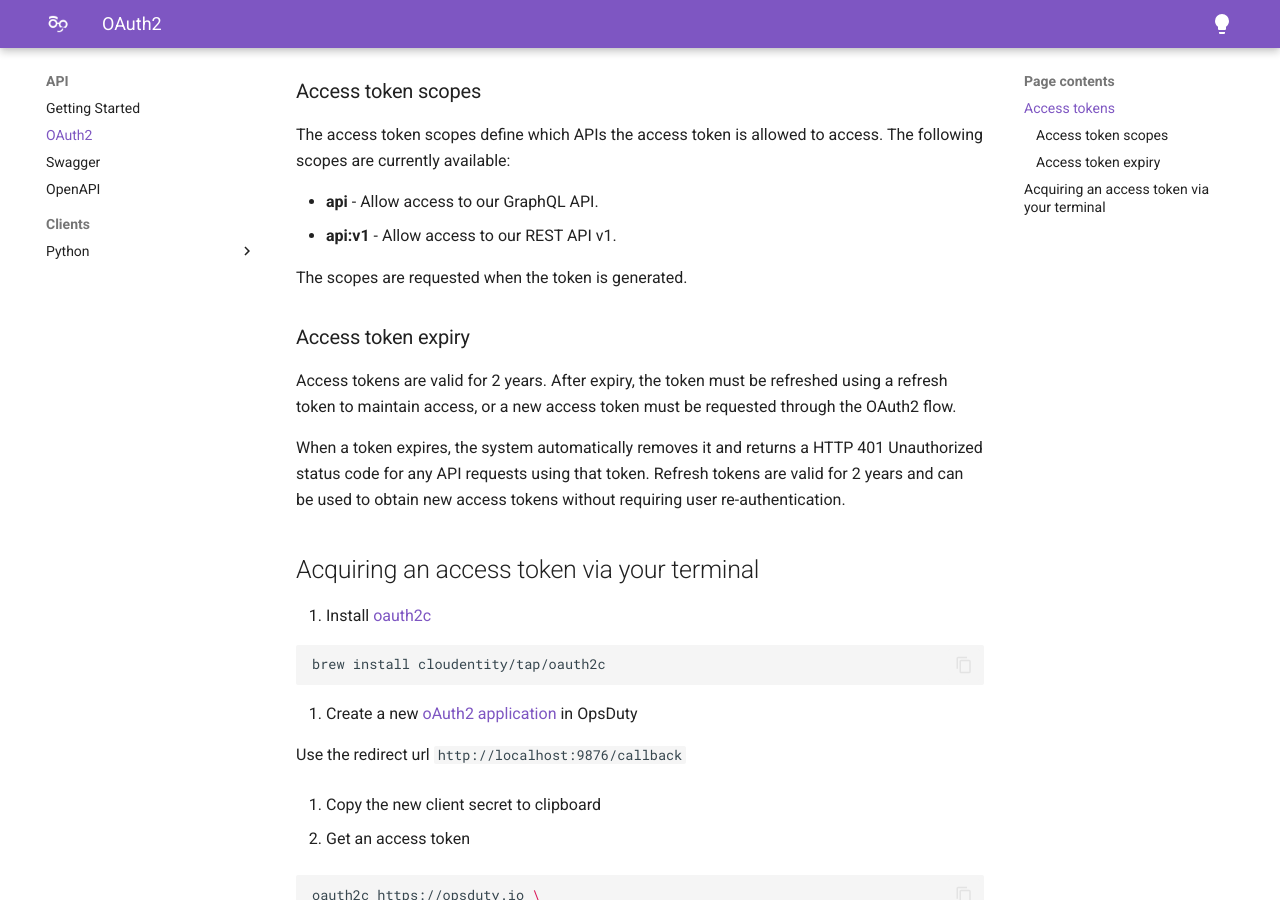
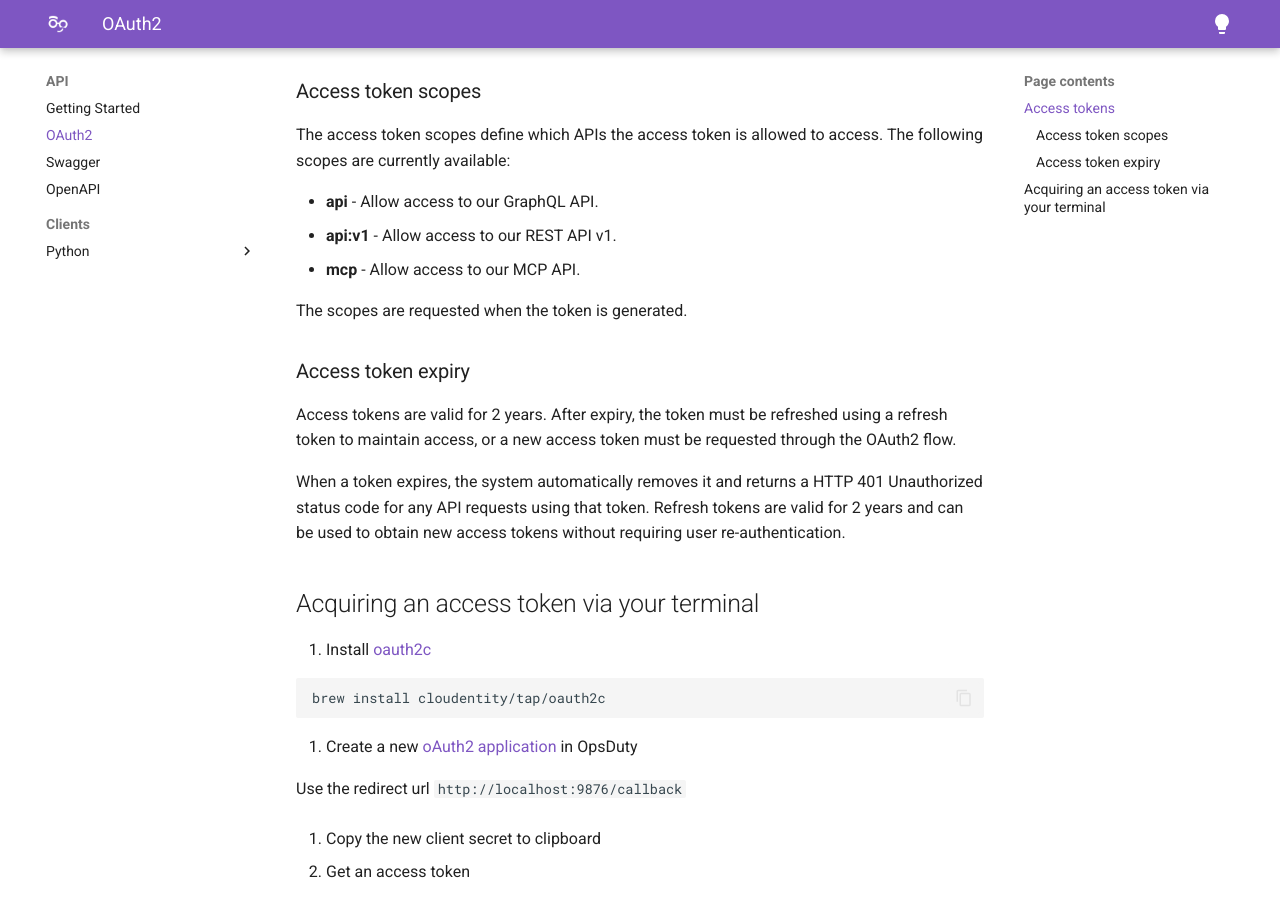
Before and after one commit to opsduty/opsduty-docs, an MkDocs documentation site: the page built from docs/api/oauth2.md, in a window 1280 px wide and 900 px high, scrolled down 444 px. Built offline with MkDocs 1.6.1 and Material for MkDocs 9.7.7, drawn with Linux system fonts in a browser that asks for light colours.

Commit message:
Document the mcp OAuth2 scope
The OAuth2 scope list omitted the mcp scope, which grants access to the
MCP API.

Co-Authored-By: Claude Opus 4.8 (1M context) <noreply@anthropic.com>

```diff
--- a/docs/api/oauth2.md
+++ b/docs/api/oauth2.md
@@ -20,6 +20,7 @@ The following scopes are currently available:
 
 - **api** - Allow access to our GraphQL API.
 - **api:v1** - Allow access to our REST API v1.
+- **mcp** - Allow access to our MCP API.
 
 The scopes are requested when the token is generated.
 
```
